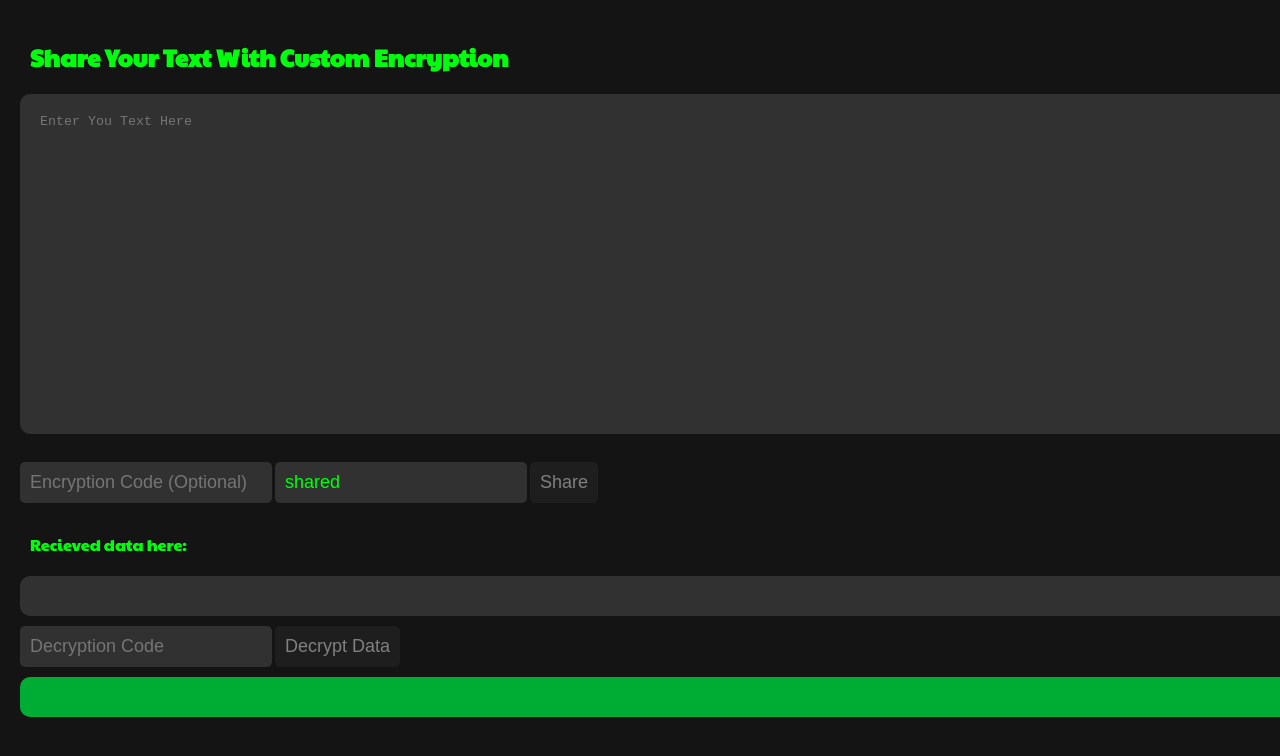
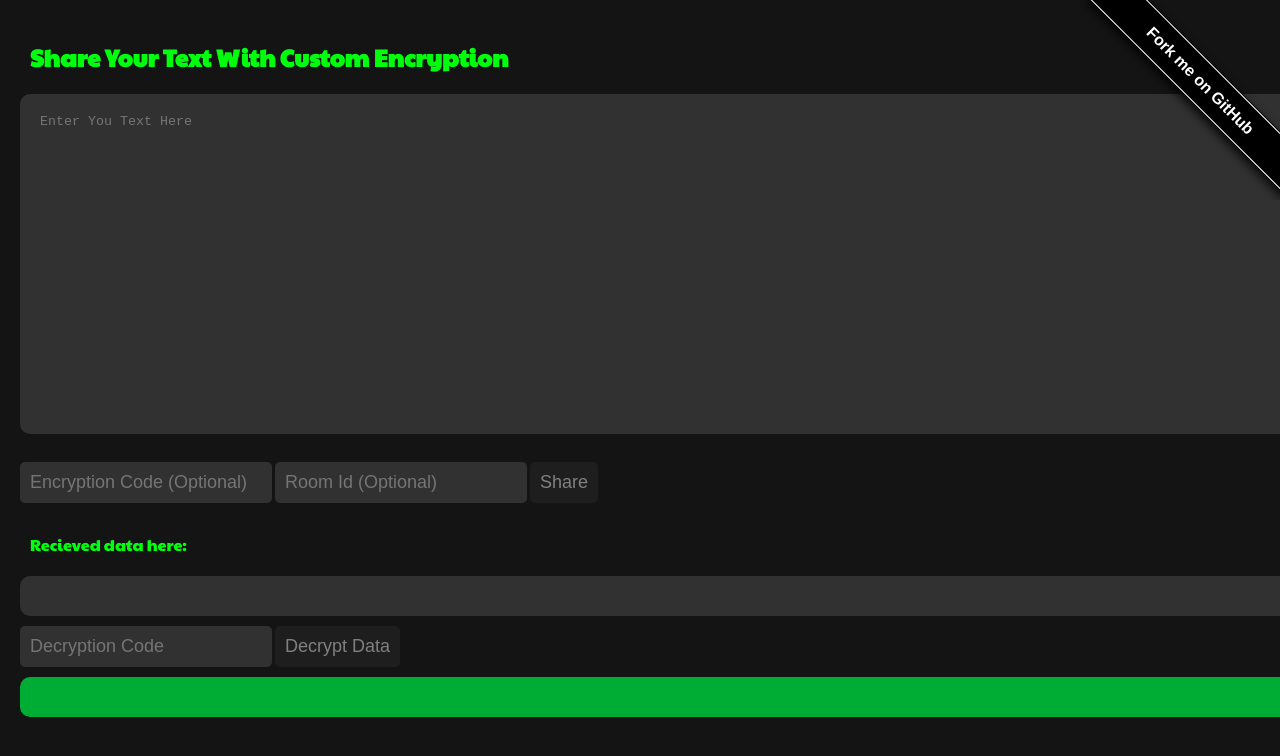
Before and after one commit to himanshurajora/ShareMyText, a React (Vite) app: page / in a window 1280 px wide. Shown: the top 756 px of the page. Built offline with nearby package versions, Linux system fonts and the light colour scheme; no server answers; the database is empty.

Commit message:
ribbon and shared removal

```diff
--- a/index.html
+++ b/index.html
@@ -1,13 +1,16 @@
 <!DOCTYPE html>
 <html lang="en">
-  <head>
+
+<head>
     <meta charset="UTF-8" />
     <link rel="icon" type="image/svg+xml" href="/src/favicon.svg" />
     <meta name="viewport" content="width=device-width, initial-scale=1.0" />
-    <title>Vite App</title>
-  </head>
-  <body>
+    <title>Share My Text - Some Web Shit</title>
+</head>
+
+<body>
     <div id="root"></div>
     <script type="module" src="/src/main.tsx"></script>
-  </body>
+</body>
+
 </html>
--- a/src/App.css
+++ b/src/App.css
@@ -1,12 +1,14 @@
 @import url('https://fonts.googleapis.com/css2?family=Paytone+One&display=swap');
-.App{
+.App {
     padding: 20px;
 }
-*{
+
+* {
     padding: 0;
     margin: 0;
 }
-textarea{
+
+textarea {
     width: 100%;
     color: rgb(0, 255, 13);
     background-color: rgb(49, 49, 49);
@@ -15,22 +17,24 @@
     border-radius: 10px;
 }
 
-textarea:focus{
+textarea:focus {
     outline: 4px solid rgba(255, 255, 255, 0.37);
 }
-#wrapper{
+
+#wrapper {
     font-family: 'Paytone One', sans-serif;
     color: rgb(0, 255, 13);
     font-size: x-large;
     padding: 20px 10px;
 }
 
-.text-small{
+.text-small {
     font-size: medium;
     color: rgb(0, 255, 13);
     padding: 10px;
 }
-#r{
+
+#r {
     background-color: rgb(49, 49, 49);
     height: 20%;
     width: 100%;
@@ -42,7 +46,7 @@
     color: rgb(0, 255, 13);
 }
 
-#decoded{
+#decoded {
     background-color: rgb(0, 173, 52);
     height: 20%;
     width: 100%;
@@ -54,13 +58,12 @@
     color: rgb(255, 255, 255);
 }
 
-body{
+body {
     background-color: #141414;
     font-family: 'Paytone One', sans-serif;
 }
 
-
-.inputs{
+.inputs {
     background-color: rgb(49, 49, 49);
     color: rgb(0, 255, 13);
     font-size: large;
@@ -69,11 +72,11 @@
     border-radius: 5px;
 }
 
-.inputs:focus{
+.inputs:focus {
     outline: 1px solid rgba(255, 255, 255, 0.37);
 }
 
-.btn{
+.btn {
     background: rgb(30, 30, 30);
     color: grey;
     font-size: large;
@@ -82,7 +85,7 @@
     border-radius: 5px;
 }
 
-.btn:hover{
+.btn:hover {
     background: rgb(30, 30, 30);
     color: rgb(0, 255, 13);
 }
@@ -96,3 +99,64 @@
     background: rgb(0, 104, 31);
     border-radius: 10px;
 }
+
+#forkongithub a {
+    background: #000;
+    color: #fff;
+    text-decoration: none;
+    font-family: arial, sans-serif;
+    text-align: center;
+    font-weight: bold;
+    padding: 5px 40px;
+    font-size: 1rem;
+    line-height: 2rem;
+    position: relative;
+    transition: 0.5s;
+}
+
+#forkongithub a:hover {
+    background: rgb(0, 219, 18);
+    color: #fff;
+}
+
+#forkongithub a::before,
+#forkongithub a::after {
+    content: "";
+    width: 100%;
+    display: block;
+    position: absolute;
+    top: 1px;
+    left: 0;
+    height: 1px;
+    background: #fff;
+}
+
+#forkongithub a::after {
+    bottom: 1px;
+    top: auto;
+}
+
+@media screen and (min-width:800px) {
+    #forkongithub {
+        position: fixed;
+        display: block;
+        top: 0;
+        right: 0;
+        width: 200px;
+        overflow: hidden;
+        height: 200px;
+        z-index: 9999;
+    }
+    #forkongithub a {
+        width: 200px;
+        position: absolute;
+        top: 60px;
+        right: -60px;
+        transform: rotate(45deg);
+        -webkit-transform: rotate(45deg);
+        -ms-transform: rotate(45deg);
+        -moz-transform: rotate(45deg);
+        -o-transform: rotate(45deg);
+        box-shadow: 4px 4px 10px rgba(0, 0, 0, 0.8);
+    }
+}
--- a/src/App.tsx
+++ b/src/App.tsx
@@ -32,7 +32,7 @@
   const [encypcode, setencypcode] = useState("")
   const [decryptcode, setdecryptcode] = useState("")
   const [decoded, setdecoded] = useState("")
-  const [room, setroom] = useState("shared");
+  const [room, setroom] = useState("");
   const [r, setR] = useState("")
 
   const shareData = async () => {
@@ -79,6 +79,7 @@
   }
   return (
     <div className="App">
+      <span id="forkongithub"><a href="https://github.com/himanshurajora/ShareMyText">Fork me on GitHub</a></span>
       <h4 id='wrapper'>Share Your Text With Custom Encryption</h4>
       <code>
         <textarea className='input-text' rows={20} onChange={(e) => { setData(e.target.value) }} placeholder={"Enter You Text Here"}></textarea>
```
Also changed, not shown: 1 other file (tests, documents, lock files or other folders). Lines whose indentation alone changed are shown as unchanged.
